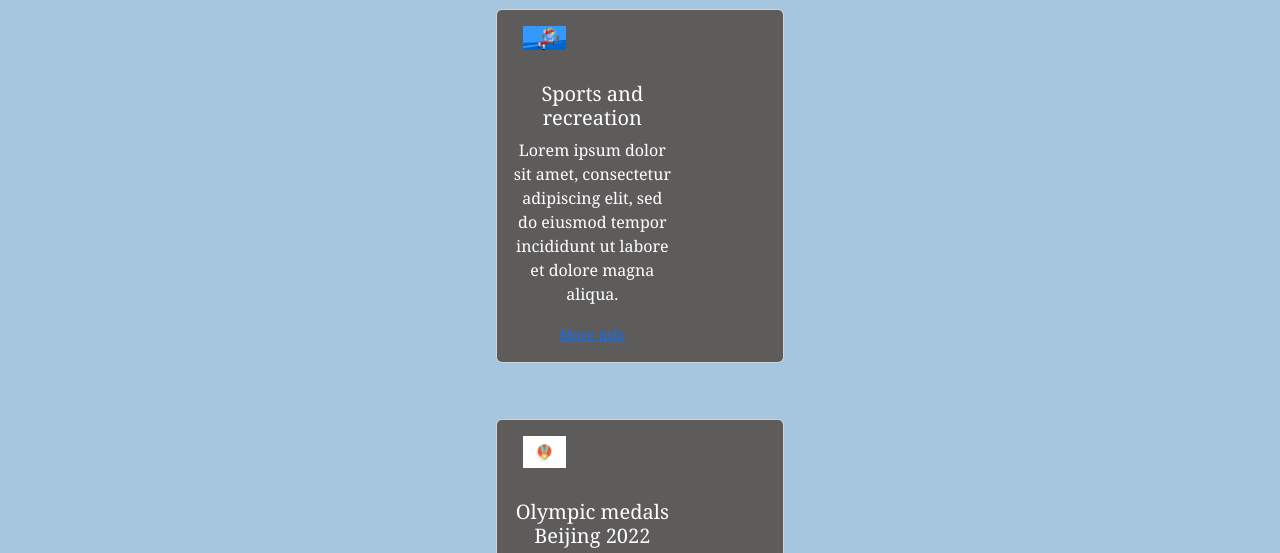
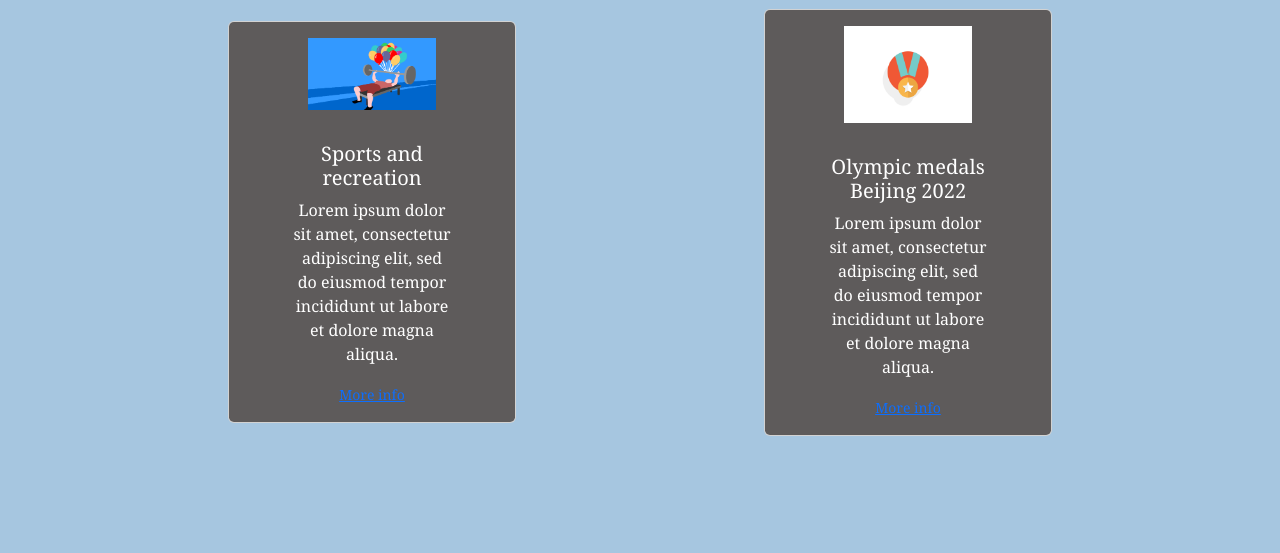
Before and after one commit to OkamiSuarez/Wolves-Team-Sports-Training, a plain HTML site: page pages/blog.html in a window 1280 px wide. Shown: the part 162-715 px from the top of the page. Drawn offline with nearby package versions, Linux system fonts and the light colour scheme.

Commit message:
Se ajusto la forma del blog con bootstrap

```diff
--- a/pages/blog.html
+++ b/pages/blog.html
@@ -69,16 +69,15 @@
 
 
 
-
-    <main class="gridBlog">
-        <h1 class="tituloBlog">Blog</h1>
-            <section>
+<h1 class="tituloBlog">Blog</h1>
+    <main class="flexBlog">
+            <section class="mainBlog">
                 <article class="articuloBlog">
                     <div class="card mb-3" style="max-width: 540px;">
                         <div class="row g-0">
                             <div class="contenedorCard">
-                                <div class="col-md-4">
-                                    <img src="../gifs/gym4.gif" class="img-fluid rounded-start" alt="...">
+                                <div class="col-md-12">
+                                    <img src="../gifs/gym4.gif" class="imgCardBlog" alt="...">
                                 </div>
                                 <div class="col-md-8">
                                     <div class="card-body">
@@ -98,7 +97,7 @@
                     <div class="card mb-3" style="max-width: 540px;">
                         <div class="row g-0">
                             <div class="contenedorCard">
-                                <div class="col-md-4">
+                                <div class="col-md-12">
                                     <img src="../gifs/medal.gif" class="img-fluid rounded-start" alt="...">
                                 </div>
                                 <div class="col-md-8">
--- a/styles/style.css
+++ b/styles/style.css
@@ -209,11 +209,19 @@
   align-content: center;
   margin: 5px 5px 5px 5px;
 }
-.gridBlog {
-  display: grid;
+.flexBlog {
+  display: flex;
+  flex-direction: row;
+  align-content: center;
+  justify-content: space-evenly;
+  flex-wrap: wrap;
+  align-items: center;
 }
 .tituloBlog {
   text-align: center;
+}
+.mainBlog{
+  display: flex;
 }
 .articuloBlog {
   display: grid;
@@ -227,9 +235,17 @@
   margin: 5px 5px 5px 5px;
 }
 .contenedorCard{
+  display: flex;
   background-color: #484545e0;
   color: rgb(255, 255, 255);
   border-radius: .3rem;
+  flex-direction: column;
+  align-content: center;
+  justify-content: center;
+  align-items: center;
+}
+.imgCardBlog{
+  width: rem !important;
 }
 /* .imgBlog {
   display: grid;
@@ -674,12 +690,12 @@
 }
 
 @media screen and (min-width: 1024px) {
-  .containerGridIzq {
+  /* .containerGridIzq {
     grid-template-columns: 50% 45%;
   }
   .containerGridDer {
-    grid-template-columns: 50% 45%;
-  }
+    grid-template-columns: 100%;
+  } */
   .blogText {
     font-size: 20px;
     line-height: 25px;
```
